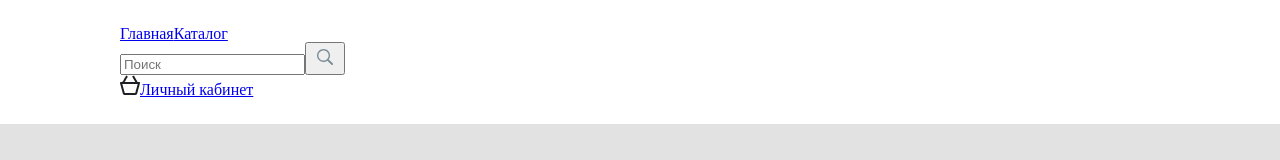
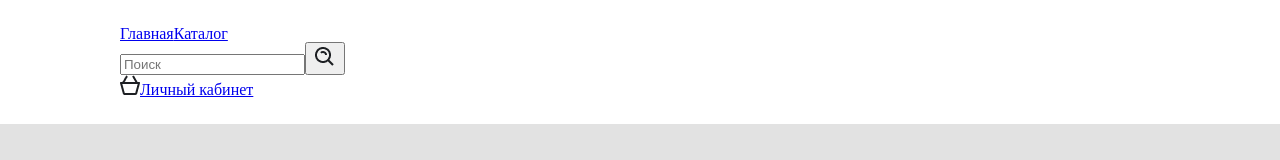
Before and after one commit to VicKhod/my-dummy-store, a React (Create React App) app: page /login in a window 1280 px wide. Shown: the top 160 px of the page. Built offline with nearby package versions, Linux system fonts and the light colour scheme.

Commit message:
feat: change search btn icon

```diff
--- a/src/components/Search/Search.tsx
+++ b/src/components/Search/Search.tsx
@@ -1,6 +1,6 @@
 import React, { HTMLInputTypeAttribute, InputHTMLAttributes, useState } from "react";
 import styles from "./Search.module.scss";
-import icon from "./img/search.svg";
+import icon from "../../assets/img/search.png";
 import { FormatInputPathObject } from "path";
 
 interface SearchProps {}
@@ -32,7 +32,7 @@ const Search = ({}: SearchProps) => {
       <form>
         <input type="text" placeholder="Поиск" ref={(input) => updateVal(input?.value)}/>
         <button className="search-btn" type="button">
-          <img src={icon} />
+          <img src={icon} alt="search"/>
         </button>
       </form>
     </div>
```
Also changed, not shown: src/components/Search/img/close.svg (deleted), src/components/Search/img/search.svg (deleted).
